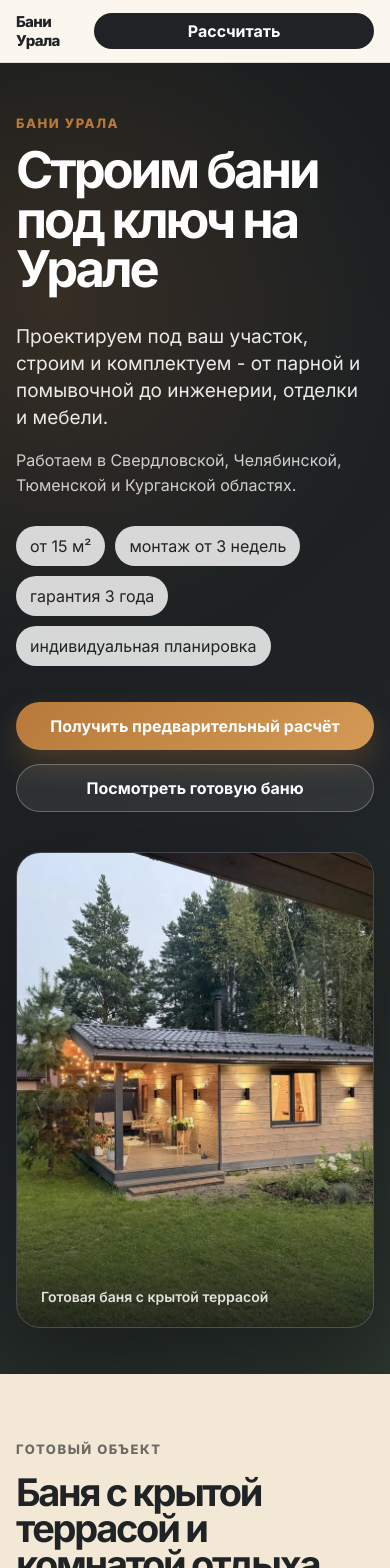
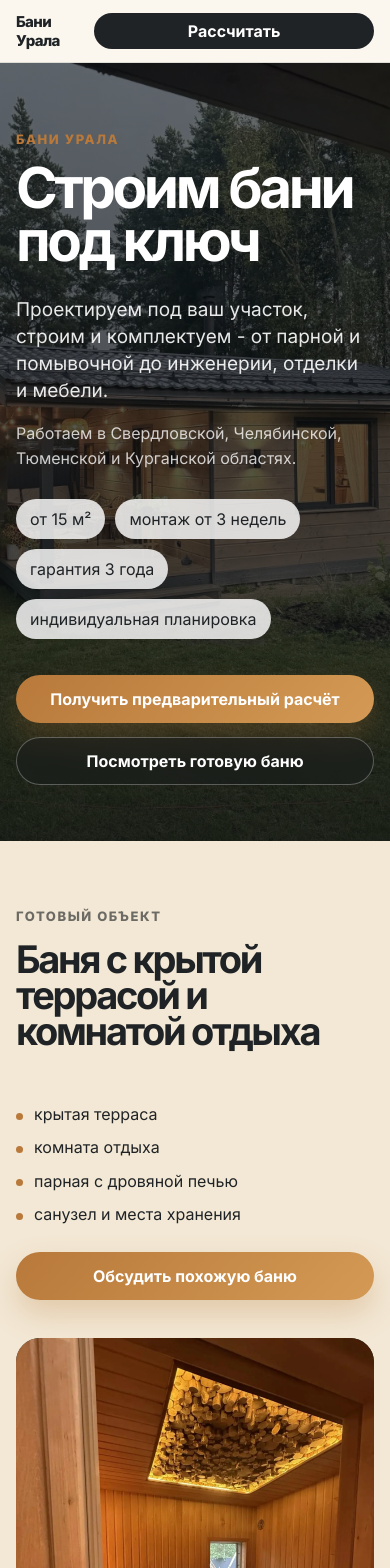
Before and after one commit to kirillzanegin/ural-bani-chatlanding, a React (Vite) app: page / in a window 390 px wide. Shown: the top 1568 px of the page. Built offline with nearby package versions, Linux system fonts and the light colour scheme.

Commit message:
Refine hero and restore knowledge base

```diff
--- a/src/components/Hero.jsx
+++ b/src/components/Hero.jsx
@@ -3,10 +3,21 @@ export default function Hero() {
 
   return (
     <section className="hero" id="top">
-      <div className="container hero-grid">
-        <div className="hero-content">
+      <img
+        className="hero-background"
+        src={heroImage}
+        alt=""
+        aria-hidden="true"
+        fetchPriority="high"
+      />
+      <div className="hero-overlay" aria-hidden="true" />
+
+      <div className="container hero-content">
         <p className="eyebrow">Бани Урала</p>
-          <h1>Строим бани под ключ на Урале</h1>
+        <h1>
+          <span>Строим бани</span>
+          <span>под ключ</span>
+        </h1>
         <p className="hero-subtitle">
           Проектируем под ваш участок, строим и комплектуем - от парной и помывочной до инженерии, отделки и мебели.
         </p>
@@ -24,16 +35,6 @@ export default function Hero() {
           <a className="button button-ghost button-ghost-light" href="#project">Посмотреть готовую баню</a>
         </div>
       </div>
-
-        <figure className="hero-photo">
-          <img
-            src={heroImage}
-            alt="Готовая баня с крытой террасой на загородном участке"
-            fetchPriority="high"
-          />
-          <figcaption>Готовая баня с крытой террасой</figcaption>
-        </figure>
-      </div>
     </section>
   )
 }
--- a/src/components/KnowledgeBase.jsx
+++ b/src/components/KnowledgeBase.jsx
@@ -9,7 +9,7 @@ export default function KnowledgeBase() {
           <h2>База знаний</h2>
         </div>
         <div className="knowledge-grid">
-          {knowledgeItems.slice(0, 3).map((item) => (
+          {knowledgeItems.map((item) => (
             item.isReady ? (
               <a className="knowledge-card knowledge-card-link" href={'/articles/' + item.slug + '/'} key={item.title}>
                 <h3>{item.title}</h3>
--- a/src/components/RealProjects.jsx
+++ b/src/components/RealProjects.jsx
@@ -9,7 +9,6 @@ export default function RealProjects() {
           <h2>{featuredProject.title}</h2>
         </div>
         <div className="project-copy">
-          <p>{featuredProject.description}</p>
           <ul className="project-features">
             {featuredProject.features.map((feature) => <li key={feature}>{feature}</li>)}
           </ul>
--- a/src/data/projects.js
+++ b/src/data/projects.js
@@ -1,6 +1,5 @@
 export const featuredProject = {
   title: 'Баня с крытой террасой и комнатой отдыха',
-  description: 'Один готовый объект без рендеров и стоковых фотографий. Показываем фасад, парную и жилую часть такой, какой она получилась.',
   features: [
     'крытая терраса',
     'комната отдыха',
--- a/src/styles.css
+++ b/src/styles.css
@@ -110,26 +110,41 @@ textarea {
 
 .hero {
   position: relative;
-  min-height: 720px;
-  padding: clamp(48px, 7vw, 88px) 0;
+  min-height: 760px;
+  display: grid;
+  align-items: center;
   overflow: hidden;
   color: var(--white);
-  background:
-    radial-gradient(circle at 14% 18%, rgba(184, 121, 58, 0.18), transparent 32%),
-    linear-gradient(140deg, #171b1d, var(--graphite) 60%, #2d3630);
+  background: var(--graphite);
 }
 
-.hero-grid {
-  position: relative;
-  z-index: 2;
-  display: grid;
-  grid-template-columns: minmax(0, 1.08fr) minmax(340px, 0.72fr);
-  gap: clamp(36px, 7vw, 92px);
-  align-items: center;
+.hero-background,
+.hero-overlay {
+  position: absolute;
+  inset: 0;
+  width: 100%;
+  height: 100%;
+}
+
+.hero-background {
+  display: block;
+  object-fit: cover;
+  object-position: 50% 56%;
+  filter: saturate(0.92) contrast(1.03);
+}
+
+.hero-overlay {
+  z-index: 1;
+  background:
+    linear-gradient(90deg, rgba(14, 17, 18, 0.92) 0%, rgba(14, 17, 18, 0.82) 38%, rgba(14, 17, 18, 0.48) 67%, rgba(14, 17, 18, 0.18) 100%),
+    linear-gradient(180deg, rgba(14, 17, 18, 0.22) 0%, rgba(14, 17, 18, 0.04) 52%, rgba(14, 17, 18, 0.46) 100%);
 }
 
 .hero-content {
-  padding: 32px 0;
+  position: relative;
+  z-index: 2;
+  width: min(1160px, calc(100% - 32px));
+  padding: clamp(76px, 9vw, 118px) 0;
 }
 
 .eyebrow {
@@ -150,9 +165,13 @@ textarea {
 }
 
 .hero h1 {
-  max-width: 760px;
-  font-size: clamp(50px, 7vw, 92px);
-  line-height: 0.98;
+  max-width: 820px;
+  font-size: clamp(58px, 7.2vw, 104px);
+  line-height: 0.94;
+}
+
+.hero h1 span {
+  display: block;
 }
 
 .hero-subtitle {
@@ -197,45 +216,8 @@ textarea {
 .button-ghost-light {
   color: var(--white);
   border-color: rgba(255, 255, 255, 0.28);
-  background: rgba(255, 255, 255, 0.08);
-}
-
-.hero-photo {
-  position: relative;
-  min-height: 580px;
-  margin: 0;
-  overflow: hidden;
-  border: 1px solid rgba(255, 255, 255, 0.16);
-  border-radius: 34px;
-  box-shadow: 0 42px 100px rgba(0, 0, 0, 0.36);
-}
-
-.hero-photo::after {
-  content: '';
-  position: absolute;
-  inset: 58% 0 0;
-  background: linear-gradient(transparent, rgba(16, 19, 21, 0.78));
-  pointer-events: none;
-}
-
-.hero-photo img {
-  width: 100%;
-  height: 100%;
-  min-height: 580px;
-  display: block;
-  object-fit: cover;
-  object-position: 52% center;
-}
-
-.hero-photo figcaption {
-  position: absolute;
-  z-index: 2;
-  right: 24px;
-  bottom: 22px;
-  left: 24px;
-  color: rgba(255, 255, 255, 0.86);
-  font-size: 14px;
-  font-weight: 600;
+  background: rgba(24, 28, 30, 0.46);
+  backdrop-filter: blur(8px);
 }
 
 .section {
@@ -691,17 +673,17 @@ textarea {
   }
 
   .hero {
-    min-height: auto;
+    min-height: 720px;
   }
 
-  .hero-grid {
-    grid-template-columns: 1fr;
-    gap: 24px;
+  .hero-background {
+    object-position: 58% 54%;
   }
 
-  .hero-photo,
-  .hero-photo img {
-    min-height: 520px;
+  .hero-overlay {
+    background:
+      linear-gradient(90deg, rgba(14, 17, 18, 0.90) 0%, rgba(14, 17, 18, 0.75) 64%, rgba(14, 17, 18, 0.38) 100%),
+      linear-gradient(180deg, rgba(14, 17, 18, 0.18) 0%, rgba(14, 17, 18, 0.24) 54%, rgba(14, 17, 18, 0.60) 100%);
   }
 
   .format-grid {
@@ -736,24 +718,23 @@ textarea {
   }
 
   .hero {
-    padding: 36px 0 46px;
+    min-height: 710px;
   }
 
   .hero-content {
-    padding: 16px 0;
+    padding: 68px 0 56px;
   }
 
   .hero h1 {
-    font-size: clamp(44px, 13vw, 62px);
+    font-size: clamp(48px, 14.5vw, 66px);
   }
 
-  .hero-photo,
-  .hero-photo img {
-    min-height: 430px;
+  .hero-background {
+    object-position: 62% 50%;
   }
 
-  .hero-photo {
-    border-radius: 24px;
+  .hero-overlay {
+    background: linear-gradient(180deg, rgba(14, 17, 18, 0.62) 0%, rgba(14, 17, 18, 0.72) 54%, rgba(14, 17, 18, 0.86) 100%);
   }
 
   .hero-actions,
```
Lines whose indentation alone changed are shown as unchanged.
